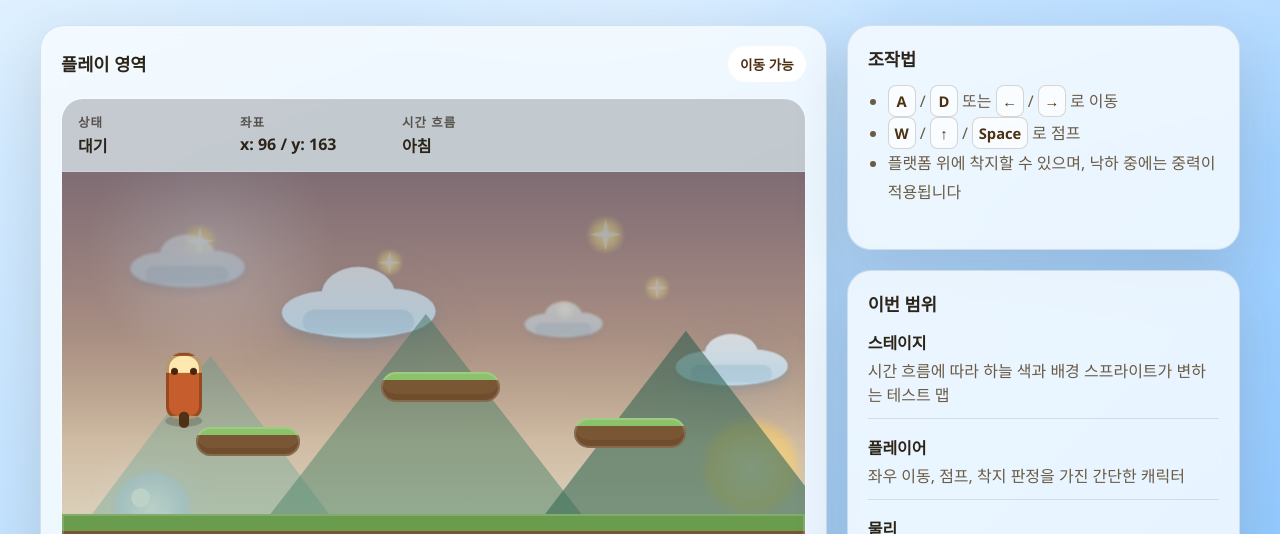
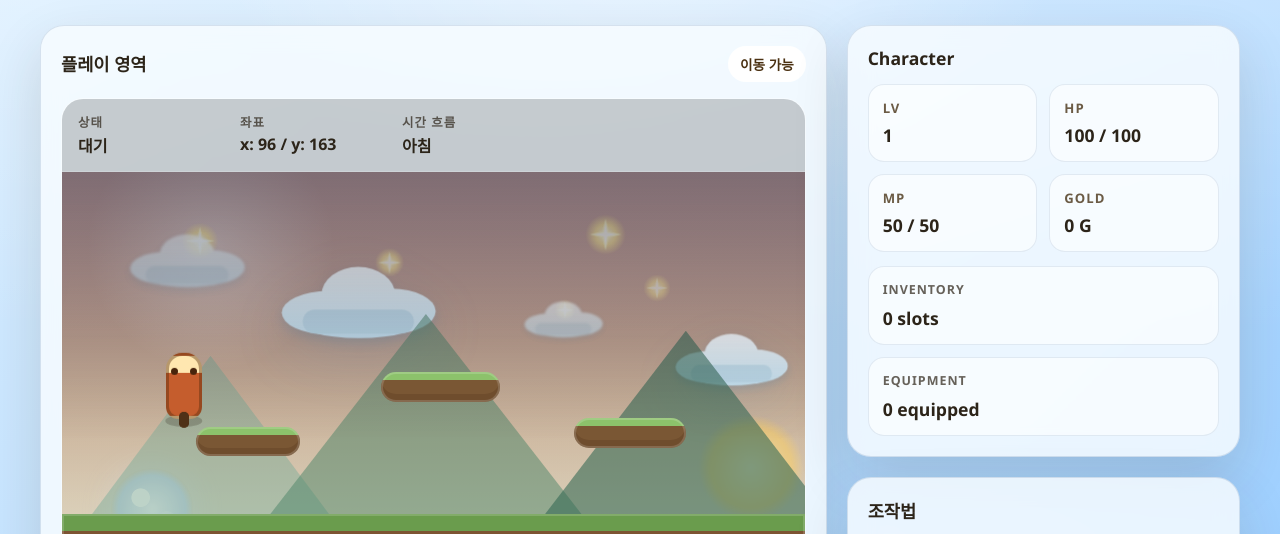
Before and after one commit to IncleRepo/-RPG, a website built with Vite: page index.html in a window 1280 px wide. Shown: the part 214-748 px from the top of the page. Built offline with nearby package versions, Linux system fonts and the light colour scheme.

Commit message:
feat: 플레이어블 캐릭터 기본 상태 추가

```diff
--- a/index.html
+++ b/index.html
@@ -168,6 +168,37 @@
 
         <aside class="sidebar">
           <section class="panel">
+            <h2>Character</h2>
+            <dl class="character-stats">
+              <div>
+                <dt>LV</dt>
+                <dd id="character-level">1</dd>
+              </div>
+              <div>
+                <dt>HP</dt>
+                <dd id="character-health">100 / 100</dd>
+              </div>
+              <div>
+                <dt>MP</dt>
+                <dd id="character-mana">50 / 50</dd>
+              </div>
+              <div>
+                <dt>Gold</dt>
+                <dd id="character-gold">0 G</dd>
+              </div>
+            </dl>
+            <div class="collection-grid">
+              <div class="collection-card">
+                <span class="hud-label">Inventory</span>
+                <strong id="character-inventory">0 slots</strong>
+              </div>
+              <div class="collection-card">
+                <span class="hud-label">Equipment</span>
+                <strong id="character-equipment">0 equipped</strong>
+              </div>
+            </div>
+          </section>
+          <section class="panel">
             <h2>조작법</h2>
             <ul class="task-list">
               <li><kbd>A</kbd> / <kbd>D</kbd> 또는 <kbd>←</kbd> / <kbd>→</kbd> 로 이동</li>
--- a/src/scripts/main.js
+++ b/src/scripts/main.js
@@ -1,9 +1,17 @@
+import { createPlayableCharacter } from './player-character.js';
+
 const stage = document.getElementById('stage');
 const player = document.getElementById('player');
 const statusBadge = document.getElementById('status-badge');
 const playerState = document.getElementById('player-state');
 const playerCoords = document.getElementById('player-coords');
 const worldTimeReadout = document.getElementById('world-time');
+const characterLevel = document.getElementById('character-level');
+const characterHealth = document.getElementById('character-health');
+const characterMana = document.getElementById('character-mana');
+const characterGold = document.getElementById('character-gold');
+const characterInventory = document.getElementById('character-inventory');
+const characterEquipment = document.getElementById('character-equipment');
 const cloudSprites =
   stage instanceof HTMLDivElement ? [...stage.querySelectorAll('[data-cloud]')] : [];
 
@@ -14,10 +22,18 @@ if (
   !(playerState instanceof HTMLElement) ||
   !(playerCoords instanceof HTMLElement) ||
   !(worldTimeReadout instanceof HTMLElement) ||
+  !(characterLevel instanceof HTMLElement) ||
+  !(characterHealth instanceof HTMLElement) ||
+  !(characterMana instanceof HTMLElement) ||
+  !(characterGold instanceof HTMLElement) ||
+  !(characterInventory instanceof HTMLElement) ||
+  !(characterEquipment instanceof HTMLElement) ||
   cloudSprites.some((cloud) => !(cloud instanceof HTMLImageElement))
 ) {
   throw new Error('필수 게임 요소를 찾을 수 없습니다.');
 }
+
+const playableCharacter = createPlayableCharacter();
 
 const keys = {
   left: false,
@@ -283,6 +299,7 @@ function resolveVerticalCollisions(previousY) {
 
 function render(direction = 0) {
   renderBackground();
+  renderCharacterPanel();
   player.dataset.facing = playerStateData.facing;
   player.dataset.grounded = String(playerStateData.grounded);
   player.style.transform = `translate(${playerStateData.x}px, ${-playerStateData.y}px)`;
@@ -297,6 +314,15 @@ function render(direction = 0) {
   playerState.textContent = stateLabel;
   playerCoords.textContent = `x: ${Math.round(playerStateData.x)} / y: ${Math.round(playerStateData.y)}`;
   statusBadge.textContent = playerStateData.grounded ? '이동 가능' : '공중 이동';
+}
+
+function renderCharacterPanel() {
+  characterLevel.textContent = String(playableCharacter.level);
+  characterHealth.textContent = formatResource(playableCharacter.health);
+  characterMana.textContent = formatResource(playableCharacter.mana);
+  characterGold.textContent = `${playableCharacter.gold} G`;
+  characterInventory.textContent = `${playableCharacter.getCollectionSize('inventory')} slots`;
+  characterEquipment.textContent = `${playableCharacter.getCollectionSize('equipment')} equipped`;
 }
 
 function syncBackgroundScene() {
@@ -407,6 +433,10 @@ function rgbToCss(rgb) {
   return `rgb(${rgb.join(', ')})`;
 }
 
+function formatResource(resource) {
+  return `${resource.current} / ${resource.max}`;
+}
+
 function getTimeLabel(progress) {
   if (progress < 0.12 || progress >= 0.9) {
     return '깊은 밤';
--- /dev/null
+++ b/src/scripts/player-character.js
@@ -0,0 +1,183 @@
+const DEFAULT_CHARACTER_STATE = Object.freeze({
+  progression: Object.freeze({
+    level: 1,
+  }),
+  resources: Object.freeze({
+    health: Object.freeze({
+      current: 100,
+      max: 100,
+    }),
+    mana: Object.freeze({
+      current: 50,
+      max: 50,
+    }),
+  }),
+  wallet: Object.freeze({
+    gold: 0,
+  }),
+  collections: Object.freeze({
+    inventory: Object.freeze([]),
+    equipment: Object.freeze({}),
+  }),
+  attributes: Object.freeze({}),
+});
+
+function isPlainObject(value) {
+  return Boolean(value) && typeof value === 'object' && !Array.isArray(value);
+}
+
+function cloneValue(value) {
+  if (Array.isArray(value)) {
+    return value.map(cloneValue);
+  }
+
+  if (isPlainObject(value)) {
+    return Object.fromEntries(
+      Object.entries(value).map(([key, entry]) => [key, cloneValue(entry)])
+    );
+  }
+
+  return value;
+}
+
+function mergeRecords(baseRecord, patchRecord = {}) {
+  const nextRecord = cloneValue(baseRecord);
+
+  for (const [key, value] of Object.entries(patchRecord)) {
+    const currentValue = nextRecord[key];
+
+    if (isPlainObject(currentValue) && isPlainObject(value)) {
+      nextRecord[key] = mergeRecords(currentValue, value);
+      continue;
+    }
+
+    nextRecord[key] = cloneValue(value);
+  }
+
+  return nextRecord;
+}
+
+function sanitizeNumber(value, fallback = 0, minimum = 0) {
+  if (!Number.isFinite(value)) {
+    return fallback;
+  }
+
+  return Math.max(minimum, Math.trunc(value));
+}
+
+function normalizeResource(resource, fallback = {}) {
+  const max = sanitizeNumber(resource.max, sanitizeNumber(fallback.max));
+  const current = Math.min(max, sanitizeNumber(resource.current, max));
+
+  return {
+    current,
+    max,
+  };
+}
+
+export class CharacterProfile {
+  constructor(initialState = {}) {
+    const mergedState = mergeRecords(DEFAULT_CHARACTER_STATE, initialState);
+
+    for (const [sectionName, sectionValue] of Object.entries(mergedState)) {
+      this[sectionName] = sectionValue;
+    }
+
+    this.level = this.progression.level;
+    this.setResource('health', this.resources.health);
+    this.setResource('mana', this.resources.mana);
+    this.gold = this.wallet.gold;
+  }
+
+  get level() {
+    return this.progression.level;
+  }
+
+  set level(value) {
+    this.progression.level = sanitizeNumber(value, 1, 1);
+  }
+
+  get health() {
+    return this.resources.health;
+  }
+
+  get mana() {
+    return this.resources.mana;
+  }
+
+  get gold() {
+    return this.wallet.gold;
+  }
+
+  set gold(value) {
+    this.wallet.gold = sanitizeNumber(value);
+  }
+
+  setResource(resourceName, nextValue) {
+    const fallback = this.resources[resourceName];
+    this.resources[resourceName] = normalizeResource(nextValue, fallback);
+
+    return this.resources[resourceName];
+  }
+
+  updateSection(sectionName, patchValue) {
+    const currentSection = this[sectionName];
+
+    if (isPlainObject(currentSection) && isPlainObject(patchValue)) {
+      this[sectionName] = mergeRecords(currentSection, patchValue);
+      return this[sectionName];
+    }
+
+    this[sectionName] = cloneValue(patchValue);
+    return this[sectionName];
+  }
+
+  setCollection(collectionName, nextValue) {
+    this.collections[collectionName] = cloneValue(nextValue);
+    return this.collections[collectionName];
+  }
+
+  setAttribute(attributeName, nextValue) {
+    this.attributes[attributeName] = cloneValue(nextValue);
+    return this.attributes[attributeName];
+  }
+
+  getCollectionSize(collectionName) {
+    const collection = this.collections[collectionName];
+
+    if (Array.isArray(collection)) {
+      return collection.length;
+    }
+
+    if (isPlainObject(collection)) {
+      return Object.values(collection).filter((entry) => entry !== null && entry !== undefined)
+        .length;
+    }
+
+    return 0;
+  }
+
+  toJSON() {
+    return cloneValue(
+      Object.fromEntries(Object.entries(this).filter(([, value]) => typeof value !== 'function'))
+    );
+  }
+}
+
+export function createPlayableCharacter(initialState = {}) {
+  return new CharacterProfile(
+    mergeRecords(
+      {
+        collections: {
+          inventory: [],
+          equipment: {
+            weapon: null,
+            armor: null,
+            accessory: null,
+          },
+        },
+      },
+      initialState
+    )
+  );
+}
--- a/src/styles/main.css
+++ b/src/styles/main.css
@@ -494,6 +494,48 @@ kbd {
   color: var(--muted);
 }
 
+.character-stats {
+  margin: 0;
+  display: grid;
+  grid-template-columns: repeat(2, minmax(0, 1fr));
+  gap: 12px;
+}
+
+.character-stats div,
+.collection-card {
+  padding: 14px;
+  border: 1px solid rgba(57, 98, 148, 0.12);
+  border-radius: 16px;
+  background: rgba(255, 255, 255, 0.58);
+}
+
+.character-stats dt {
+  margin-bottom: 6px;
+  color: var(--muted);
+  font-size: 0.82rem;
+  font-weight: 700;
+  letter-spacing: 0.08em;
+  text-transform: uppercase;
+}
+
+.character-stats dd,
+.collection-card strong {
+  margin: 0;
+  font-size: 1.1rem;
+  font-weight: 800;
+}
+
+.collection-grid {
+  display: grid;
+  gap: 12px;
+  margin-top: 14px;
+}
+
+.collection-card {
+  display: grid;
+  gap: 6px;
+}
+
 @keyframes star-twinkle {
   0%,
   100% {
```
